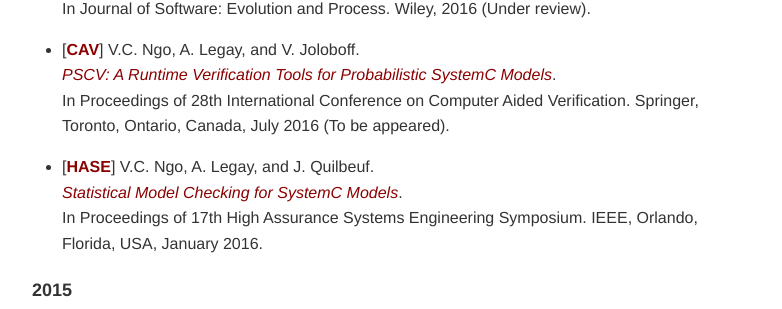
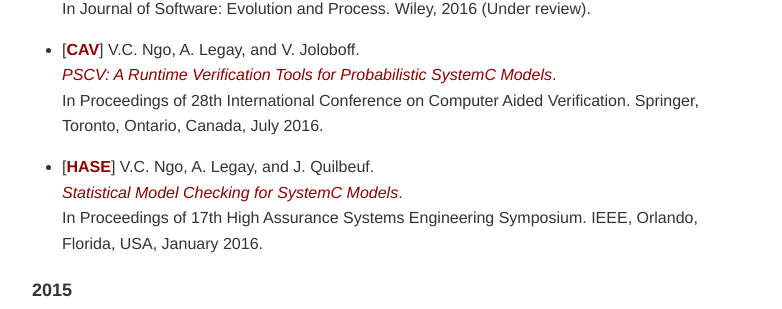
Before and after one commit to channgo2203/channgo2203.github.io, a Jekyll site: the page built from pubs.md, in a window 1280 px wide and 900 px high. Shown: the part 392-701 px from the top of the window, without its empty margins (248-1030 px from the left). Built offline with Jekyll 4.4.1, drawn with Linux system fonts in a browser that asks for light colours.

Commit message:
Updated pubs.md

```diff
--- a/pubs.md
+++ b/pubs.md
@@ -11,7 +11,7 @@ published: true
 In Journal of Software: Evolution and Process. Wiley, 2016 (Under review).
 - [[**CAV**](http://channgo2203.github.io/pdfs/cav16.pdf)] V.C. Ngo, A. Legay, and V. Joloboff.
 [_PSCV: A Runtime Verification Tools for Probabilistic SystemC Models_](http://channgo2203.github.io/pdfs/cav16.pdf).
-In Proceedings of 28th International Conference on Computer Aided Verification. Springer, Toronto, Ontario, Canada, July 2016 (To be appeared).
+In Proceedings of 28th International Conference on Computer Aided Verification. Springer, Toronto, Ontario, Canada, July 2016.
 - [[**HASE**](http://channgo2203.github.io/pdfs/hase16.pdf)] V.C. Ngo, A. Legay, and J. Quilbeuf.
 [_Statistical Model Checking for SystemC Models_](http://channgo2203.github.io/pdfs/hase16.pdf).
 In Proceedings of 17th High Assurance Systems Engineering Symposium. IEEE, Orlando, Florida, USA, January 2016.
```
